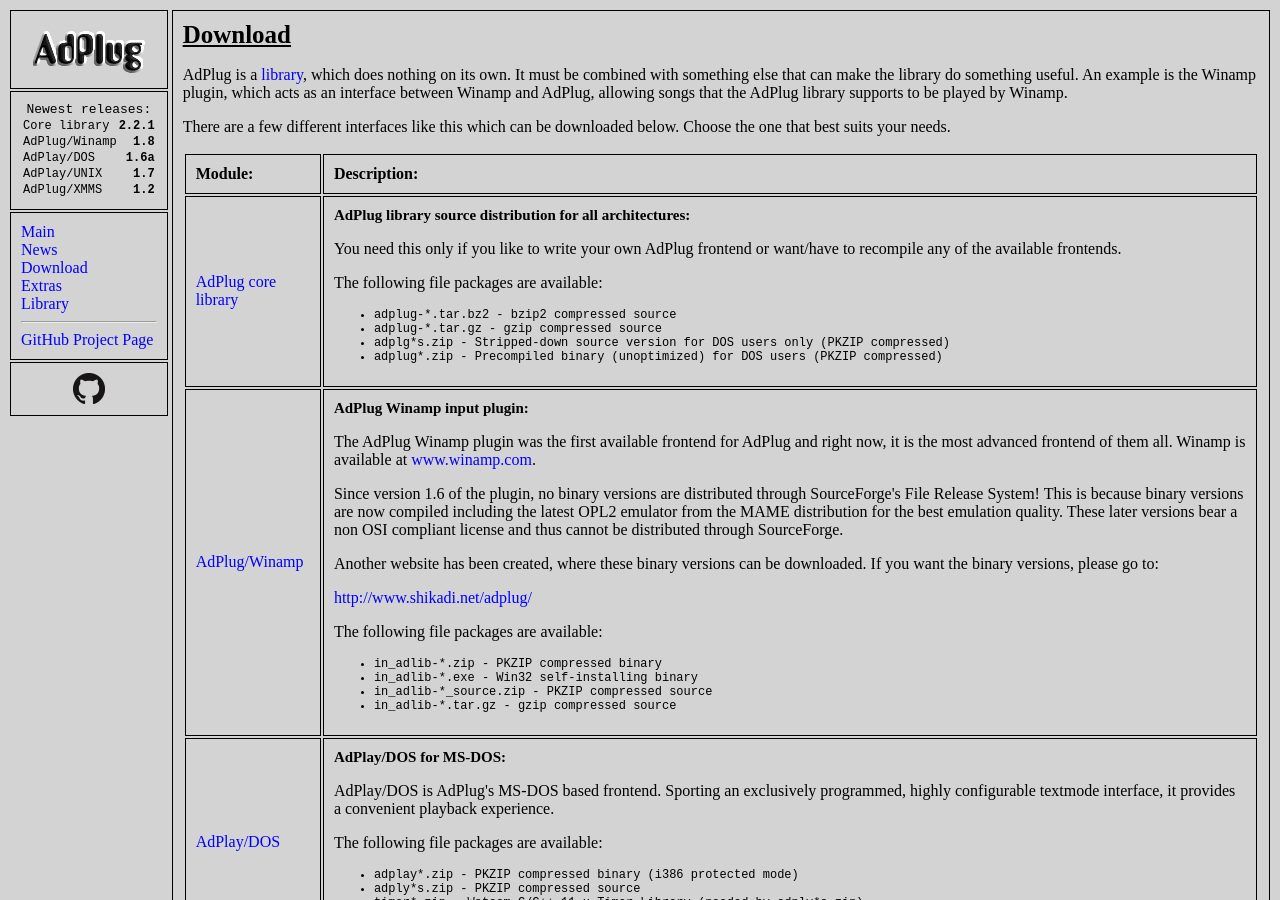
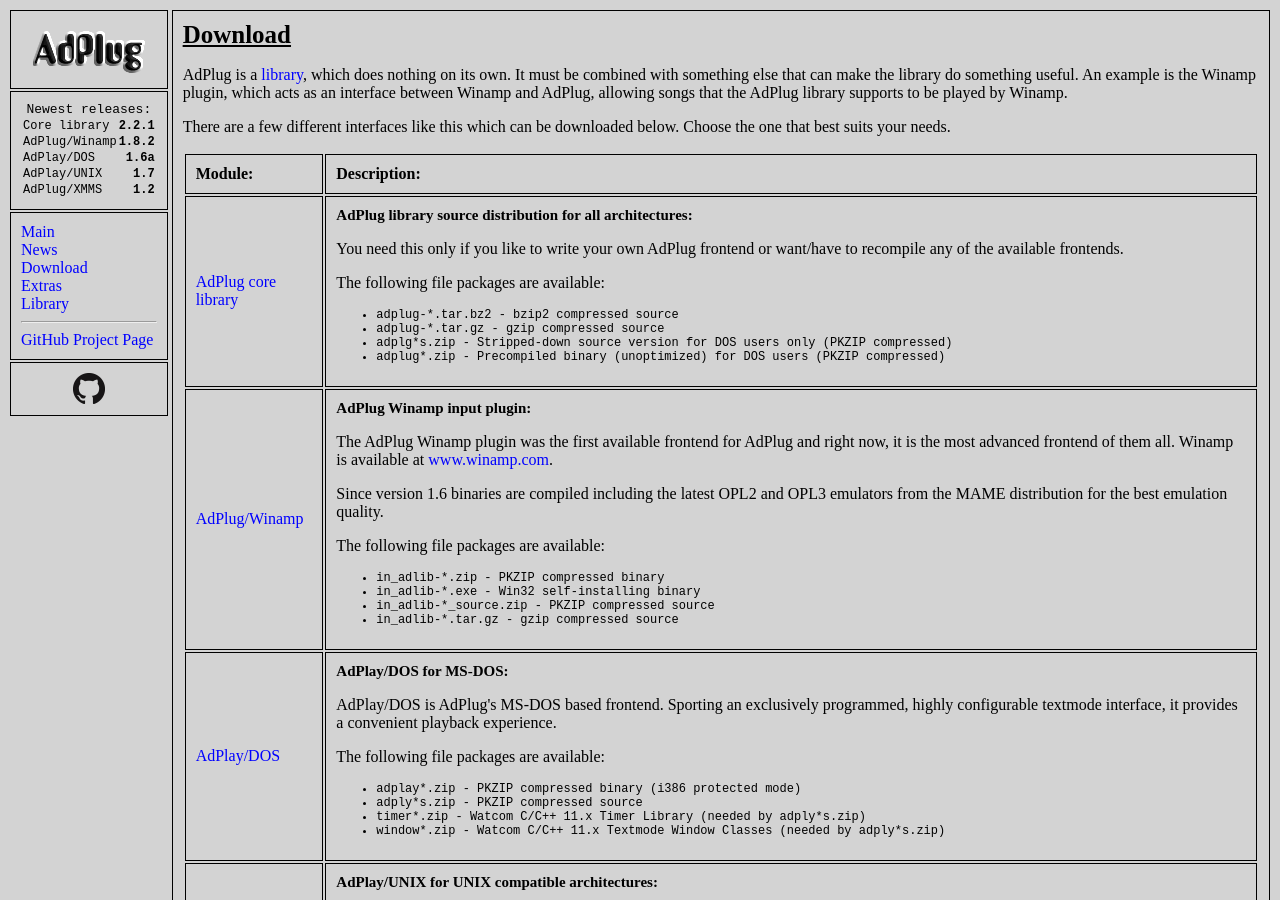
Before and after one commit to adplug/adplug.github.io, a Jekyll site: the page built from download.html, in a window 1280 px wide and 900 px high. Built offline with Jekyll 4.4.1, drawn with Linux system fonts in a browser that asks for light colours.

Commit message:
Downloads: Update Winamp plugin section
Relates to adplug/adplug#50

```diff
--- a/_includes/menu.html
+++ b/_includes/menu.html
@@ -12,7 +12,7 @@
 <tt>Newest releases:</tt>
 <table class="small" width="100%">
 <tr><td>Core library</td><td align=right><b>2.2.1</b></td></tr>
-<tr><td>AdPlug/Winamp</td><td align=right><b>1.8</b></td></tr>
+<tr><td>AdPlug/Winamp</td><td align=right><b>1.8.2</b></td></tr>
 <tr><td>AdPlay/DOS</td><td align=right><b>1.6a</b></td></tr>
 <tr><td>AdPlay/UNIX</td><td align=right><b>1.7</b></td></tr>
 <tr><td>AdPlug/XMMS</td><td align=right><b>1.2</b></td></tr>
--- a/download.html
+++ b/download.html
@@ -51,17 +51,8 @@ AdPlug and right now, it is the most advanced frontend of them
 all. Winamp is available at
 <a href="http://www.winamp.com">www.winamp.com</a>.</p>
 
-<p>Since version 1.6 of the plugin, no binary versions are distributed
-through SourceForge's File Release System! This is because binary
-versions are now compiled including the latest OPL2 emulator from the
-MAME distribution for the best emulation quality. These later versions
-bear a non OSI compliant license and thus cannot be distributed
-through SourceForge.</p>
-
-<p>Another website has been created, where these binary versions can
-be downloaded. If you want the binary versions, please go to:</p>
-
-<a href="http://www.shikadi.net/adplug/">http://www.shikadi.net/adplug/</a>
+<p>Since version 1.6 binaries are compiled including the latest OPL2 and OPL3
+emulators from the MAME distribution for the best emulation quality.</p>
 
 <p>The following file packages are available:</p>
 <ul>
```
